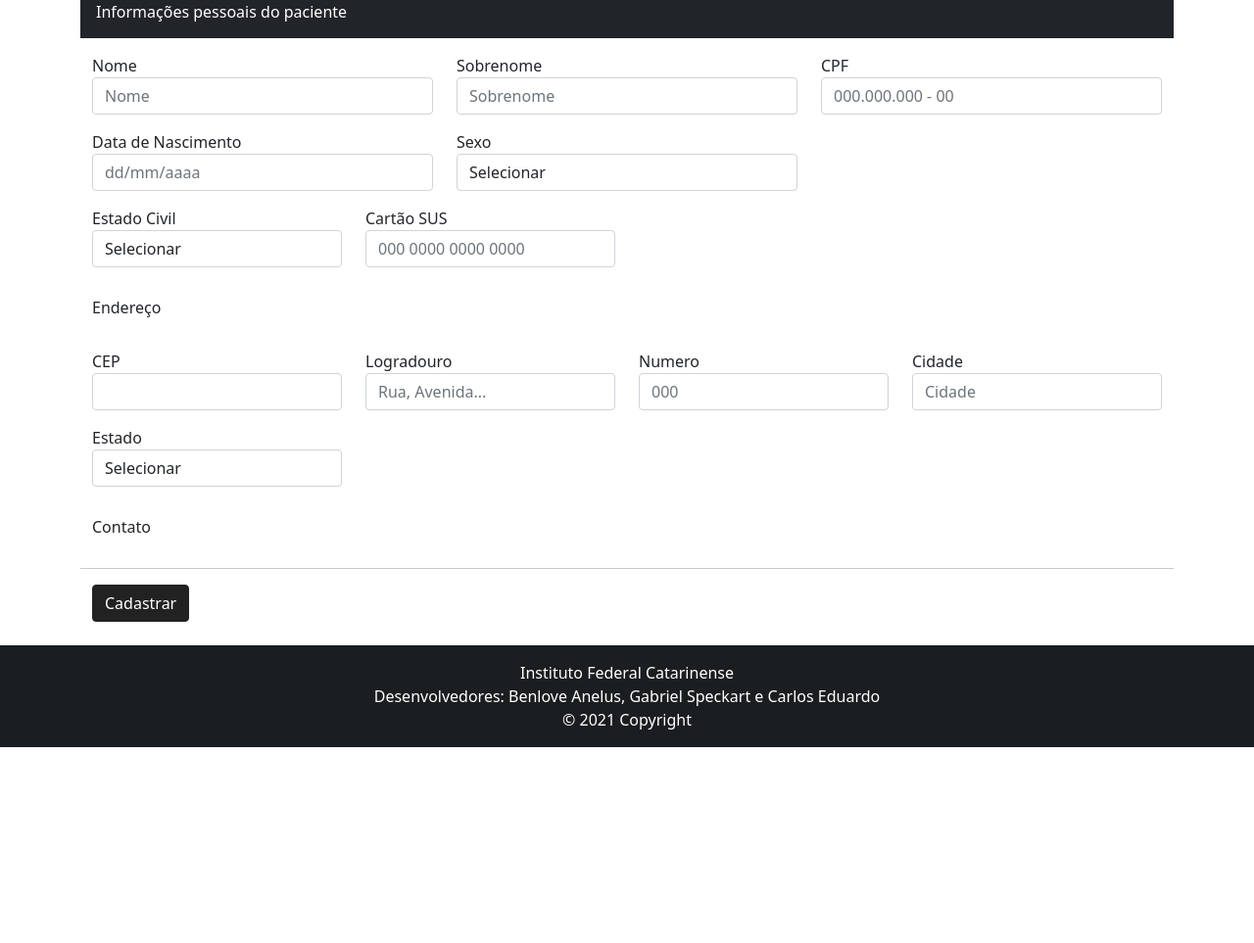
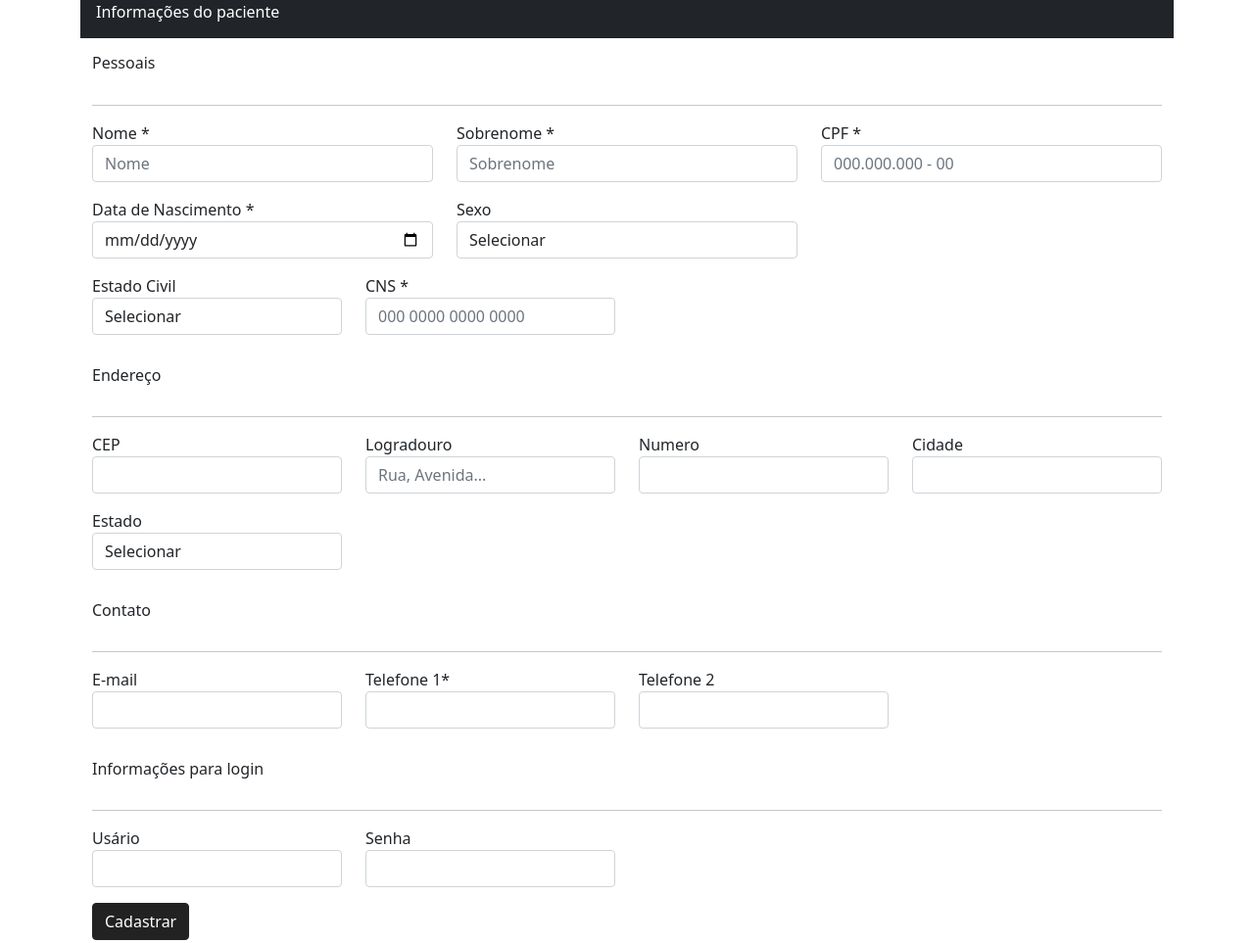
Before and after one commit to benlove-chris/Projeto-Integrador, a plain HTML site: page Frontend/html/paciente_cadastro.html in a window 1280 px wide. Shown: the part 168-1131 px from the top of the page at 98% size. Before the commit the page ends 931 px from the top, so only its background shows below. Drawn offline with nearby package versions, Linux system fonts and the light colour scheme.

Commit message:
cadastro

```diff
--- a/Frontend/html/paciente_cadastro.html
+++ b/Frontend/html/paciente_cadastro.html
@@ -67,72 +67,69 @@
 
 <form>
   <div class="card-header mb-3  bg-dark" id="cabeca">
-      <h6 class="mt-3 text-white">Informações pessoais do paciente</h6>
+      <h6 class="mt-3 text-white">Informações do paciente</h6>
   </div>
 
   <div class="container-fluid">
-  <div class="row " >
 
+  <div class="mb-3 pb-2 mt-3">
+      <h6>Pessoais</h6>
+  </div>
+  <hr>
+
+  <div class="row" >
     <div class="col-md-4 mb-3">
-      <label for="nome">Nome</label>
+      <label for="nome">Nome *</label>
       <input type="text" class="form-control" id="nome" placeholder="Nome"  required>
     </div>
 
     <div class="col-md-4 mb-3">
-      <label for="sobrenome">Sobrenome</label>
+      <label for="sobrenome">Sobrenome *</label>
       <input type="text" class="form-control" id="sobrenome" placeholder="Sobrenome"  required>
     </div>
 
     <div class="col-md-4 mb-3">
-      <label for="validationDefault02">CPF</label>
-      <input type="text" class="form-control" id="validationDefault02" placeholder="000.000.000 - 00" required>
+      <label for="cpf">CPF *</label>
+      <input type="text" class="form-control" id="cpf" placeholder="000.000.000 - 00" required>
     </div>
+  </div>
 
 
-  </div>
-
-  <!--momentanemente, inutilizavel-->
 
   <div class="row">
     <div class="col-md-4 mb-3">
-      <label for="validationDefault03">Data de Nascimento</label>
-      <input type="text" class="form-control" id="validationDefault03" placeholder="dd/mm/aaaa" required>
+      <label for="datan">Data de Nascimento *</label>
+      <input type="date" class="form-control" id="datan" required>
     </div>
 
     <div class="col-md-4 mb-3">
-      <label for="validationDefault04">Sexo</label>
-      <select class="form-control" id="sel1" name="sellist1">
-        <option>Selecionar</option>
-        <option>Masculino</option>
-        <option>Feminino</option>
+      <label for="sexo">Sexo</label>
+      <select class="form-control" id="sexo" >
+        <option value="none">Selecionar</option>
+        <option value="masculino">Masculino</option>
+        <option value="feminino">Feminino</option>
       </select>
     </div>
 
   </div>
 
   <div class="row">
-
     <div class="col-md-3 mb-3">
-
-      <label for="validationDefault05">Estado Civil</label>
-      <select class="form-control" id="sel1" name="sellist1">
-        <option>Selecionar</option>
-        <option>Solteiro</option>
-        <option>Casado</option>
-        <option>Divorciado</option>
-        <option>Viúvo</option>
+      <label for="ecivil">Estado Civil</label>
+      <select class="form-control" id="ecivil">
+        <option value="none">Selecionar</option>
+        <option value="solteiro">Solteiro</option>
+        <option value="casado">Casado</option>
+        <option value="divorciado">Divorciado</option>
+        <option value="viuvo">Viúvo</option>
       </select>
-
     </div>
 
 
     <div class="col-md-3 mb-3">
-      <label for="validationDefault05">Cartão SUS</label>
-      <input type="text" class="form-control" id="validationDefault05" placeholder="000 0000 0000 0000" required>
+      <label for="cns">CNS *</label>
+      <input type="text" class="form-control" id="cns" placeholder="000 0000 0000 0000" required>
     </div>
-
-
-
   </div>
 
 
@@ -142,9 +139,9 @@
   <div class="mb-3 pb-2 mt-3">
       <h6>Endereço</h6>
   </div>
+  <hr>
 
   <div class="row">
-
     <div class="col-md-3 mb-3">
       <label for="cep">CEP</label>
       <input type="text" class="form-control" id="cep" required>
@@ -158,18 +155,18 @@
 
     <div class="col-md-3 mb-3">
       <label for="numero">Numero</label>
-      <input type="text" class="form-control" id="validationDefault05" placeholder="000" required>
+      <input type="number" class="form-control" id="numero"  required>
     </div>
 
     <div class="col-md-3 mb-3">
-      <label for="validationDefault05">Cidade</label>
-      <input type="text" class="form-control" id="validationDefault05" placeholder="Cidade" required>
+      <label for="cidade">Cidade</label>
+      <input type="text" class="form-control" id="cidade" required>
     </div>
 
     <div class="col-md-3 mb-3">
-      <label for="validationDefault05">Estado</label>
-      <!--<input type="text" class="form-control" id="validationDefault05" placeholder="UF" required>-->
-        <select class="form-control" id="sel1" name="sellist1">
+      <label for="estado">Estado</label>
+
+        <select class="form-control" id="estado" >
           <option>Selecionar</option>
           <option>Acre</option>
           <option>Alagoas</option>
@@ -200,15 +197,52 @@
           <option>São Tocantins</option>
         </select>
     </div>
+  </div>
 
 
 
     <div class="mb-3 pb-2 mt-3">
       <h6>Contato</h6>
-  </div>
-  <hr>
+    </div>
 
-  </div>
+    <hr>
+    <div class="row">
+        <div class="col-md-3 mb-3">
+          <label for="email">E-mail</label>
+          <input type="email" class="form-control" id="email" autocomplete="on" required>
+        </div>
+
+
+        <div class="col-md-3 mb-3">
+          <label for="telefone1">Telefone 1*</label>
+          <input type="text" class="form-control" id="telefone1"  required>
+        </div>
+
+        <div class="col-md-3 mb-3">
+          <label for="telefone2">Telefone 2</label>
+          <input type="text" class="form-control" id="telefone2" required>
+        </div>
+    </div>
+
+
+
+    <div class="mb-3 pb-2 mt-3">
+      <h6>Informações para login</h6>
+    </div>
+
+    <hr>
+    <div class="row">
+        <div class="col-md-3 mb-3">
+          <label for="usuario">Usário</label>
+          <input type="text" class="form-control" id="usuario" required>
+        </div>
+
+        <div class="col-md-3 mb-3">
+          <label for="senha">Senha</label>
+          <input type="password" class="form-control" id="senha"  required>
+        </div>
+    </div>
+
 
   <button class="btn btn-primary" type="submit" onclick="cadastrarPaciente(); return false; ">Cadastrar</button>
 
```
